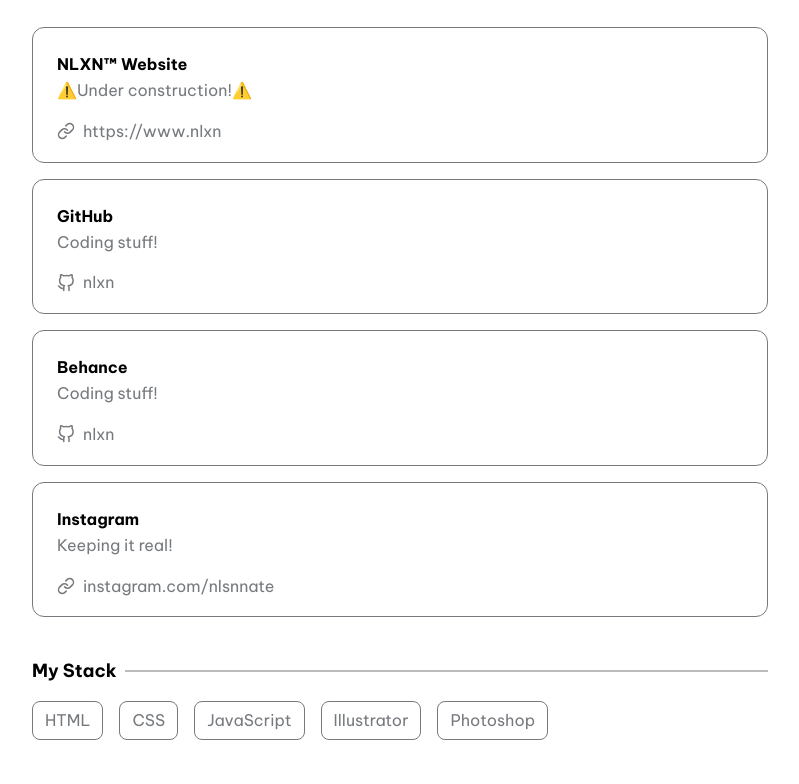
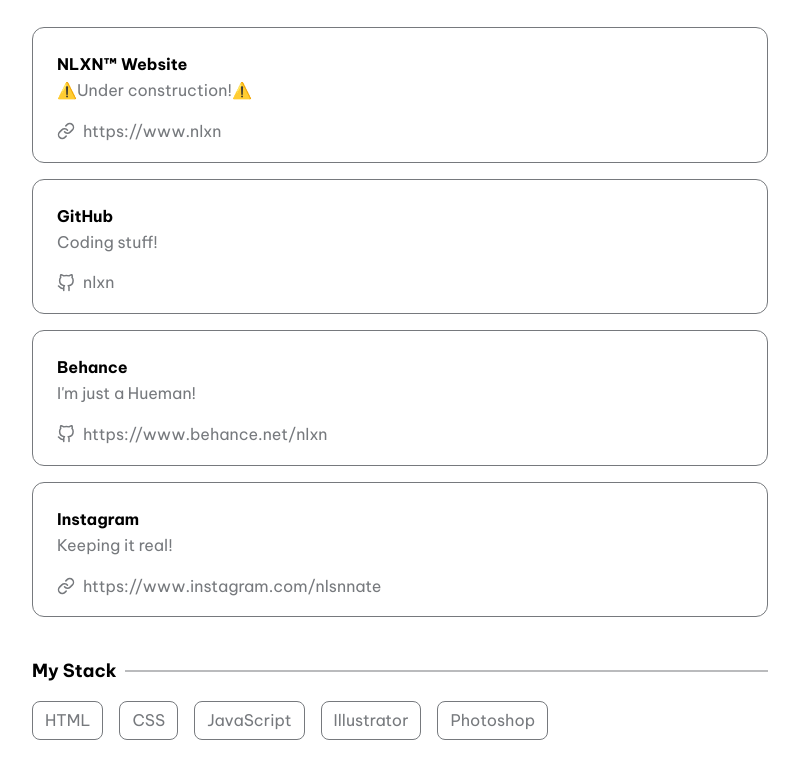
Before and after one commit to nlxn/profilio, a Next.js app: page / in a window 1280 px wide. Shown: the part 409-1193 px from the top of the page, without its empty margins (240-1039 px from the left). Built offline with nearby package versions, Linux system fonts and the light colour scheme.

Commit message:
Update config.js

```diff
--- a/data/config.js
+++ b/data/config.js
@@ -24,13 +24,13 @@
     },
     {
       title: 'Behance',
-      description: 'Coding stuff!',
-      github: 'nlxn'
+      description: 'I\'m just a Hueman!',
+      github: 'https://www.behance.net/nlxn'
     },
     {
       title: 'Instagram',
       description: 'Keeping it real!',
-      link: 'instagram.com/nlsnnate'
+      link: 'https://www.instagram.com/nlsnnate'
     }
   ]
 };
```
